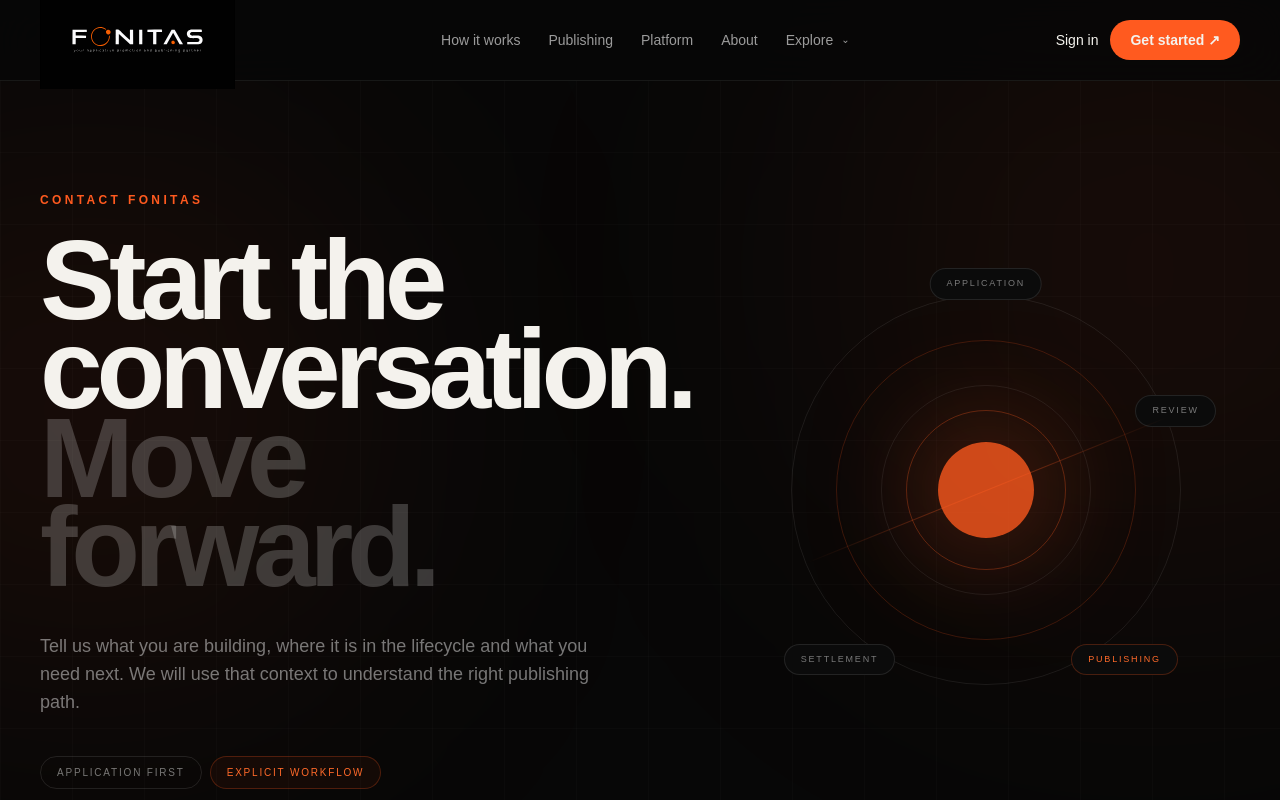
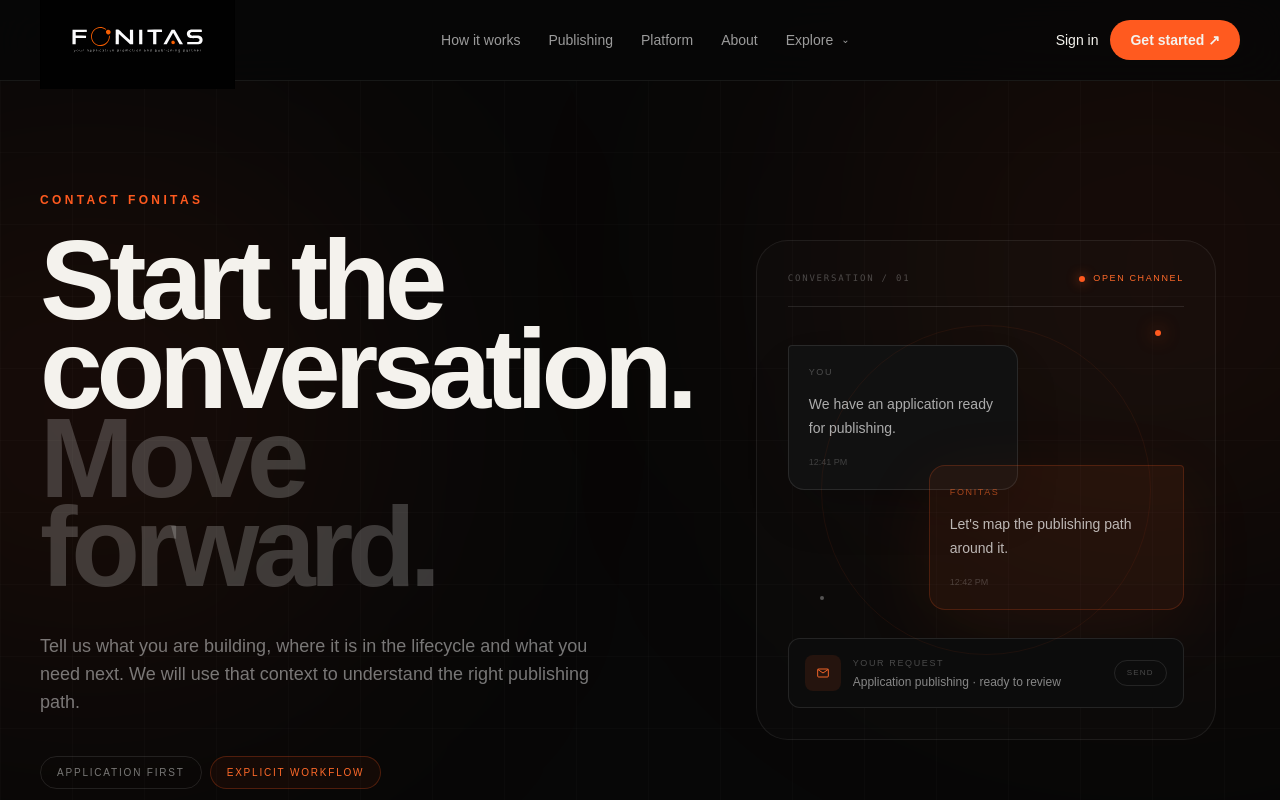
Before and after one commit to mohamad-es/Fonitas-website, a Next.js app: page /contact in a window 1280 px wide. Shown: the top 800 px of the page. Built offline with nearby package versions, Linux system fonts and the light colour scheme.

Commit message:
Refine contact hero visual with contact-specific communication elements

```diff
--- a/components/contact/contact-page.tsx
+++ b/components/contact/contact-page.tsx
@@ -48,22 +48,42 @@ export function ContactPage() {
             </div>
           </div>
 
-          {/* Contact signal visual */}
-          <div className="relative mx-auto h-[480px] w-full max-w-[520px]">
-            <div className="absolute left-1/2 top-1/2 h-[390px] w-[390px] -translate-x-1/2 -translate-y-1/2 rounded-full border border-white/[0.08]" />
-            <div className="absolute left-1/2 top-1/2 h-[300px] w-[300px] -translate-x-1/2 -translate-y-1/2 rounded-full border border-[#ff5a1f]/20" />
-            <div className="absolute left-1/2 top-1/2 h-[210px] w-[210px] -translate-x-1/2 -translate-y-1/2 rounded-full border border-white/[0.07]" />
-            <div className="absolute left-1/2 top-1/2 h-24 w-24 -translate-x-1/2 -translate-y-1/2 rounded-full bg-[#ff5a1f]/80 shadow-[0_0_120px_rgba(255,90,31,.5)]" />
-            <div className="absolute left-1/2 top-1/2 h-40 w-40 -translate-x-1/2 -translate-y-1/2 rounded-full border border-[#ff5a1f]/30" />
+          {/* Contact conversation visual */}
+          <div className="relative mx-auto h-[500px] w-full max-w-[540px]">
+            <div className="absolute inset-0 rounded-[2rem] border border-white/[0.07] bg-white/[0.015]" />
+            <div className="absolute left-8 right-8 top-8 flex items-center justify-between border-b border-white/10 pb-5">
+              <span className="font-mono text-[9px] uppercase tracking-[.2em] text-white/25">Conversation / 01</span>
+              <span className="flex items-center gap-2 text-[9px] uppercase tracking-[.18em] text-[#ff6a2a]"><i className="h-1.5 w-1.5 rounded-full bg-[#ff5a1f] shadow-[0_0_12px_rgba(255,90,31,.8)]" /> Open channel</span>
+            </div>
 
-            <div className="absolute left-1/2 top-[18px] -translate-x-1/2 rounded-full border border-white/10 bg-[#0b0b0b] px-4 py-2 text-[9px] uppercase tracking-[.2em] text-white/45">Application</div>
-            <div className="absolute right-0 top-[145px] rounded-full border border-white/10 bg-[#0b0b0b] px-4 py-2 text-[9px] uppercase tracking-[.2em] text-white/45">Review</div>
-            <div className="absolute bottom-[55px] right-[38px] rounded-full border border-[#ff5a1f]/25 bg-[#0b0b0b] px-4 py-2 text-[9px] uppercase tracking-[.2em] text-[#ff6a2a]">Publishing</div>
-            <div className="absolute bottom-[55px] left-[28px] rounded-full border border-white/10 bg-[#0b0b0b] px-4 py-2 text-[9px] uppercase tracking-[.2em] text-white/45">Settlement</div>
+            <div className="absolute left-8 top-[105px] max-w-[230px] rounded-2xl rounded-tl-sm border border-white/10 bg-[#111111] p-5 shadow-2xl">
+              <p className="text-[9px] uppercase tracking-[.18em] text-white/25">You</p>
+              <p className="mt-3 text-sm leading-6 text-white/65">We have an application ready for publishing.</p>
+              <span className="mt-4 block text-[9px] text-white/20">12:41 PM</span>
+            </div>
 
-            <div className="absolute left-1/2 top-1/2 flex h-[390px] w-[390px] -translate-x-1/2 -translate-y-1/2 rotate-[-22deg] items-center justify-center">
-              <div className="h-px w-full bg-gradient-to-r from-transparent via-[#ff5a1f]/40 to-transparent" />
+            <div className="absolute right-8 top-[225px] max-w-[255px] rounded-2xl rounded-tr-sm border border-[#ff5a1f]/20 bg-[#ff5a1f]/[0.08] p-5 shadow-[0_20px_80px_rgba(255,90,31,.08)]">
+              <p className="text-[9px] uppercase tracking-[.18em] text-[#ff6a2a]/60">Fonitas</p>
+              <p className="mt-3 text-sm leading-6 text-white/70">Let&apos;s map the publishing path around it.</p>
+              <span className="mt-4 block text-[9px] text-white/20">12:42 PM</span>
             </div>
+
+            <div className="absolute bottom-8 left-8 right-8 rounded-xl border border-white/10 bg-[#0c0c0c] p-4">
+              <div className="flex items-center gap-3">
+                <div className="flex h-9 w-9 shrink-0 items-center justify-center rounded-lg bg-[#ff5a1f]/10 text-[#ff6a2a]">
+                  <svg viewBox="0 0 24 24" fill="none" className="h-4 w-4" aria-hidden="true"><path d="M4 6.5 12 12l8-5.5M5.5 18h13A1.5 1.5 0 0 0 20 16.5v-9A1.5 1.5 0 0 0 18.5 6h-13A1.5 1.5 0 0 0 4 7.5v9A1.5 1.5 0 0 0 5.5 18Z" stroke="currentColor" strokeWidth="1.4" /></svg>
+                </div>
+                <div className="min-w-0 flex-1">
+                  <p className="text-[9px] uppercase tracking-[.18em] text-white/25">Your request</p>
+                  <p className="mt-1 truncate text-xs text-white/50">Application publishing · ready to review</p>
+                </div>
+                <span className="rounded-full border border-white/10 px-3 py-1.5 text-[8px] uppercase tracking-[.15em] text-white/25">Send</span>
+              </div>
+            </div>
+
+            <div className="absolute left-1/2 top-1/2 h-[330px] w-[330px] -translate-x-1/2 -translate-y-1/2 rounded-full border border-[#ff5a1f]/[0.07]" />
+            <div className="absolute right-[12%] top-[18%] h-1.5 w-1.5 rounded-full bg-[#ff5a1f] shadow-[0_0_18px_rgba(255,90,31,.8)]" />
+            <div className="absolute bottom-[28%] left-[14%] h-1 w-1 rounded-full bg-white/30" />
           </div>
         </div>
       </section>
```
